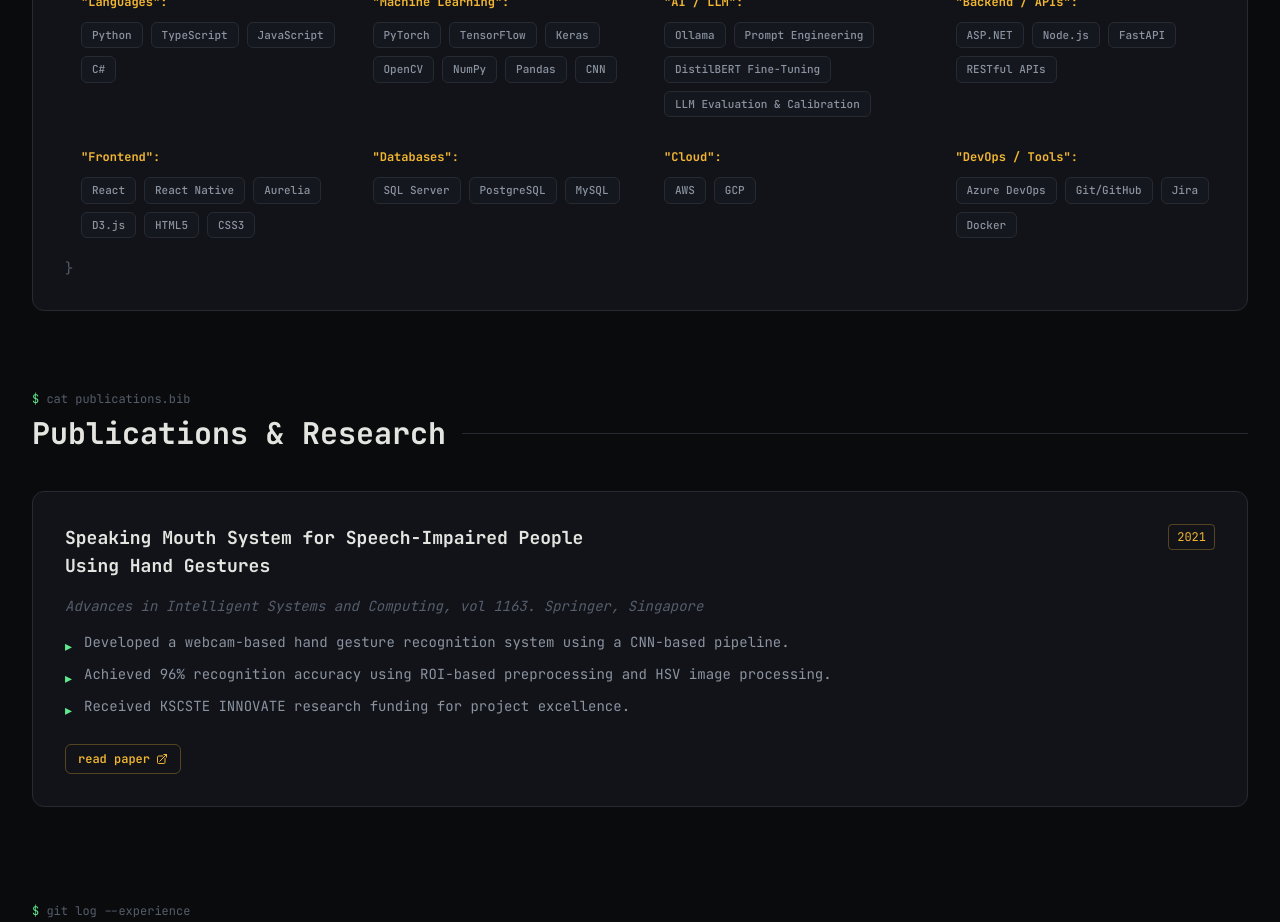
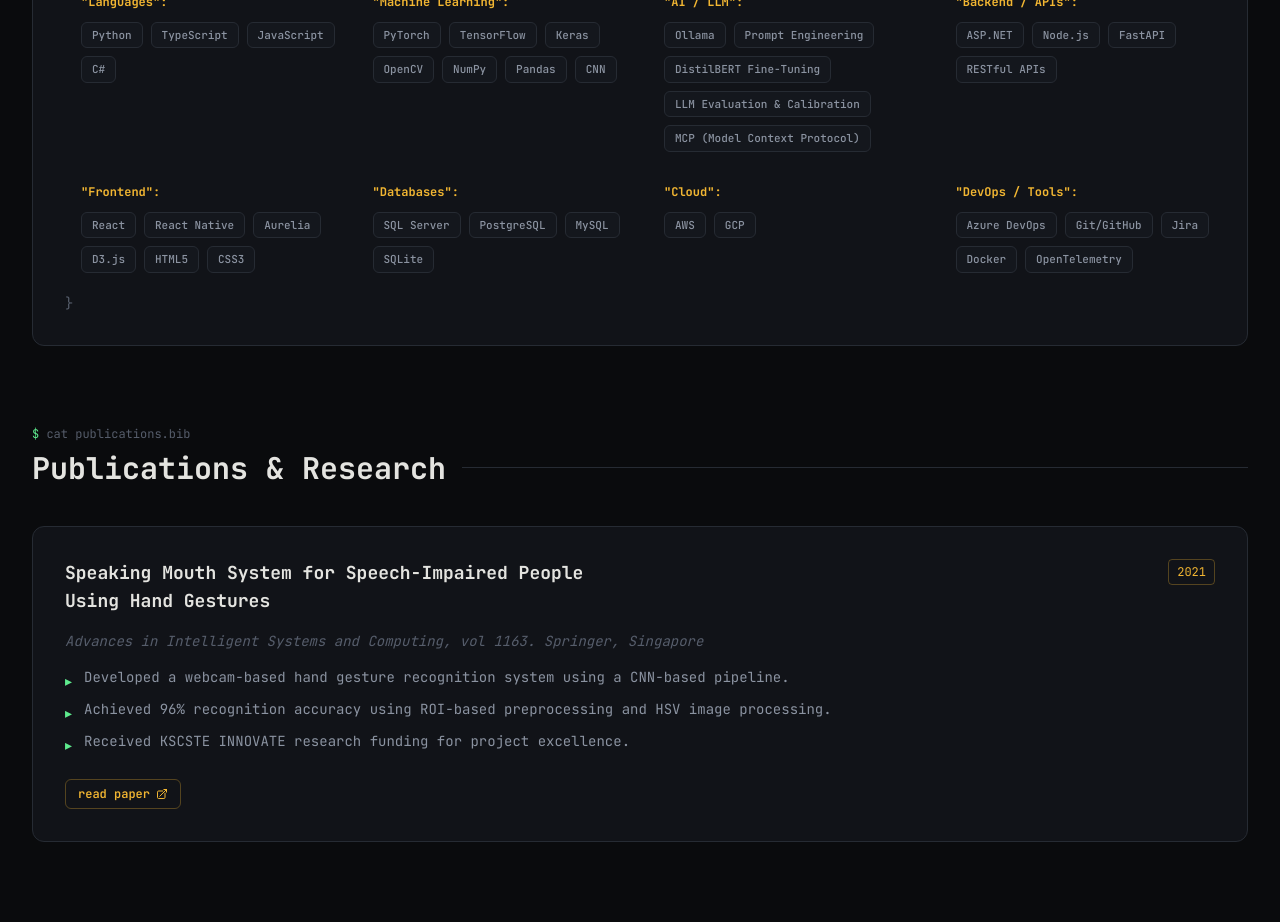
Before and after one commit to PrathibhaDevkar/prathibha-portfolio, a Next.js app: page / in a window 1280 px wide. Shown: the part 3180-4102 px from the top of the page. Built offline with nearby package versions, Linux system fonts and the light colour scheme.

Commit message:
Add GlassBox-related skills: OpenTelemetry, MCP, SQLite

```diff
--- a/data/skills.ts
+++ b/data/skills.ts
@@ -9,7 +9,7 @@
   },
   {
     title: "AI / LLM",
-    skills: ["Ollama", "Prompt Engineering", "DistilBERT Fine-Tuning", "LLM Evaluation & Calibration"]
+    skills: ["Ollama", "Prompt Engineering", "DistilBERT Fine-Tuning", "LLM Evaluation & Calibration", "MCP (Model Context Protocol)"]
   },
   {
     title: "Backend / APIs",
@@ -21,7 +21,7 @@
   },
   {
     title: "Databases",
-    skills: ["SQL Server", "PostgreSQL", "MySQL"]
+    skills: ["SQL Server", "PostgreSQL", "MySQL", "SQLite"]
   },
   {
     title: "Cloud",
@@ -29,6 +29,6 @@
   },
   {
     title: "DevOps / Tools",
-    skills: ["Azure DevOps", "Git/GitHub", "Jira", "Docker"]
+    skills: ["Azure DevOps", "Git/GitHub", "Jira", "Docker", "OpenTelemetry"]
   }
 ];
```
